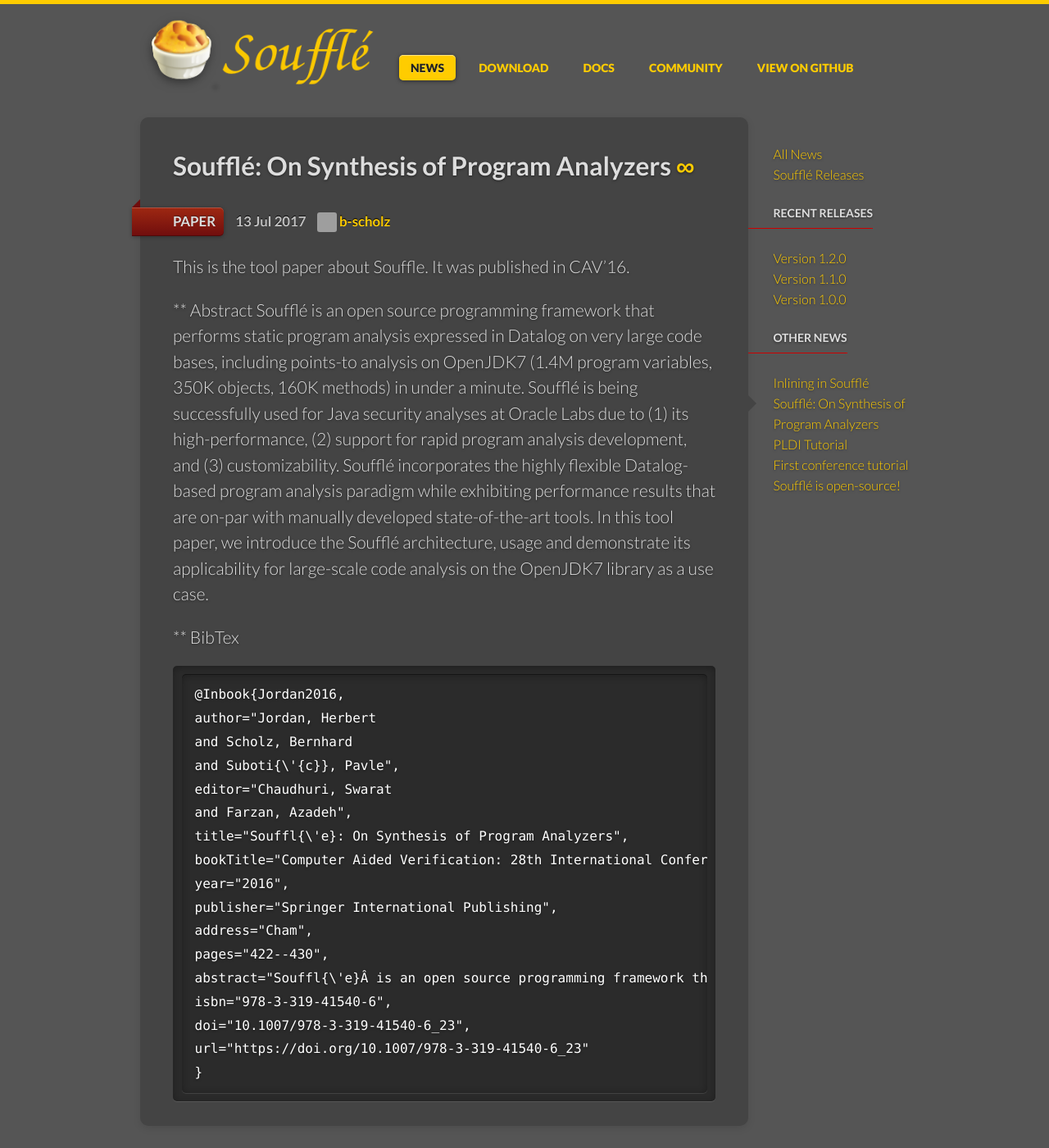
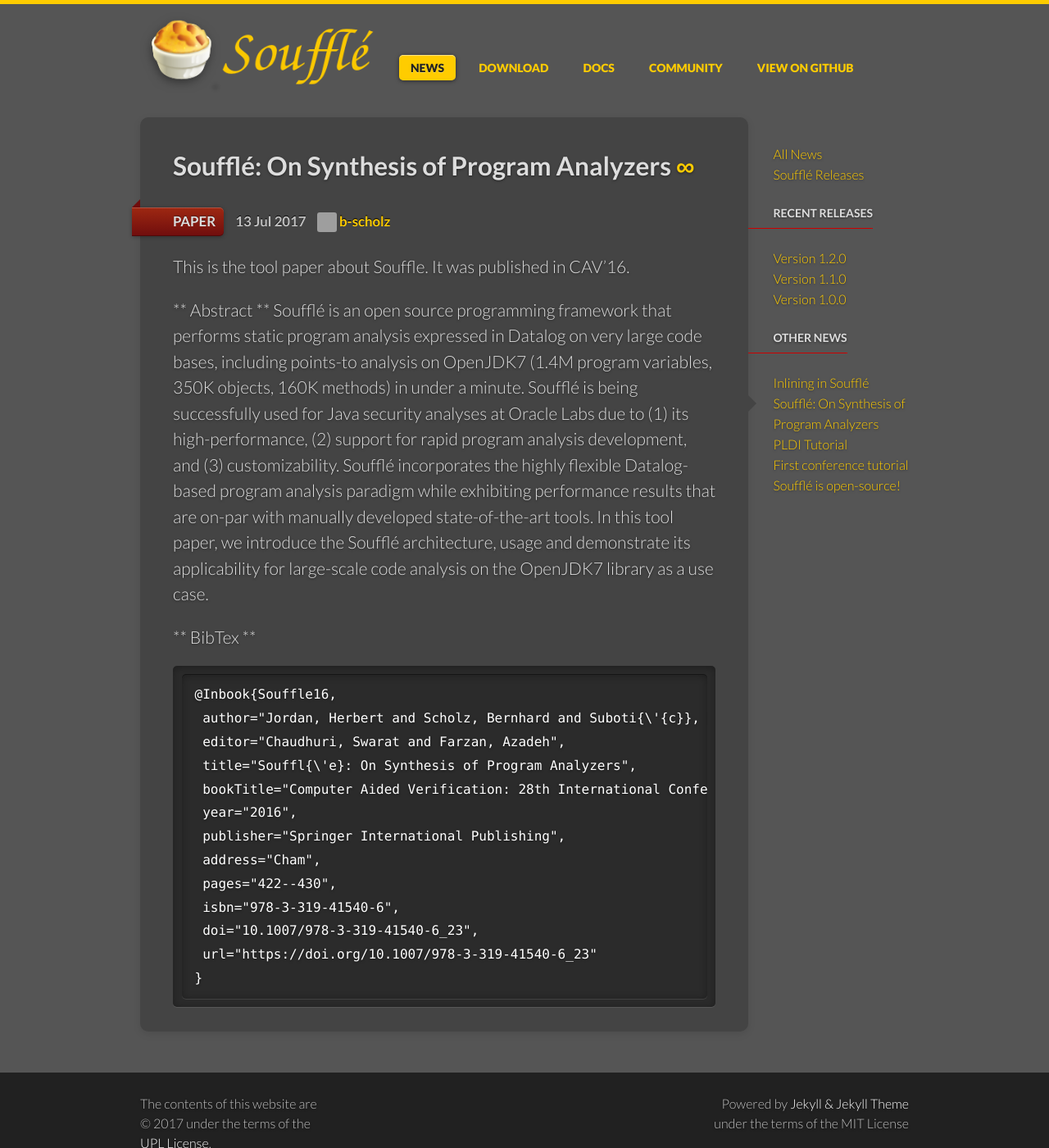
Before and after one commit to souffle-lang/souffle-lang.github.io, a Jekyll site: the page built from _posts/2017-07-13-cav-paper.md, in a window 1280 px wide and 1400 px high. Shown: the whole window at 82% size. Built offline with Jekyll 4.4.1, drawn with Linux system fonts in a browser that asks for light colours; grey boxes are pictures that could not be loaded.

````diff
--- a/_posts/2017-07-13-cav-paper.md
+++ b/_posts/2017-07-13-cav-paper.md
@@ -7,26 +7,23 @@ categories: [paper]
 ---
 This is the tool paper about Souffle. It was published in CAV'16.
 
-** Abstract
+** Abstract **
 Soufflé is an open source programming framework that performs static program analysis expressed in Datalog on very large code bases, including points-to analysis on OpenJDK7 (1.4M program variables, 350K objects, 160K methods) in under a minute. Soufflé is being successfully used for Java security analyses at Oracle Labs due to (1) its high-performance, (2) support for rapid program analysis development, and (3) customizability. Soufflé incorporates the highly flexible Datalog-based program analysis paradigm while exhibiting performance results that are on-par with manually developed state-of-the-art tools. In this tool paper, we introduce the Soufflé architecture, usage and demonstrate its applicability for large-scale code analysis on the OpenJDK7 library as a use case.
 
-** BibTex
+** BibTex **
+
 ```
-@Inbook{Jordan2016,
-author="Jordan, Herbert
-and Scholz, Bernhard
-and Suboti{\'{c}}, Pavle",
-editor="Chaudhuri, Swarat
-and Farzan, Azadeh",
-title="Souffl{\'e}: On Synthesis of Program Analyzers",
-bookTitle="Computer Aided Verification: 28th International Conference, CAV 2016, Toronto, ON, Canada, July 17-23, 2016, Proceedings, Part II",
-year="2016",
-publisher="Springer International Publishing",
-address="Cham",
-pages="422--430",
-abstract="Souffl{\'e}Â is an open source programming framework that performs static program analysis expressed in Datalog on very large code bases, including points-to analysis on OpenJDK7 (1.4M program variables, 350K objects, 160K methods) in under a minute. Souffl{\'e}Â is being successfully used for Java security analyses at Oracle Labs due to (1) its high-performance, (2) support for rapid program analysis development, and (3) customizability. Souffl{\'e}Â incorporates the highly flexible Datalog-based program analysis paradigm while exhibiting performance results that are on-par with manually developed state-of-the-art tools. In this tool paper, we introduce the Souffl{\'e}Â architecture, usage and demonstrate its applicability for large-scale code analysis on the OpenJDK7 library as a use case.",
-isbn="978-3-319-41540-6",
-doi="10.1007/978-3-319-41540-6_23",
-url="https://doi.org/10.1007/978-3-319-41540-6_23"
+@Inbook{Souffle16,
+ author="Jordan, Herbert and Scholz, Bernhard and Suboti{\'{c}}, Pavle",
+ editor="Chaudhuri, Swarat and Farzan, Azadeh",
+ title="Souffl{\'e}: On Synthesis of Program Analyzers",
+ bookTitle="Computer Aided Verification: 28th International Conference, CAV 2016, Toronto, ON, Canada, July 17-23, 2016, Proceedings, Part II",
+ year="2016",
+ publisher="Springer International Publishing",
+ address="Cham",
+ pages="422--430",
+ isbn="978-3-319-41540-6",
+ doi="10.1007/978-3-319-41540-6_23",
+ url="https://doi.org/10.1007/978-3-319-41540-6_23"
 }
 ```
````
